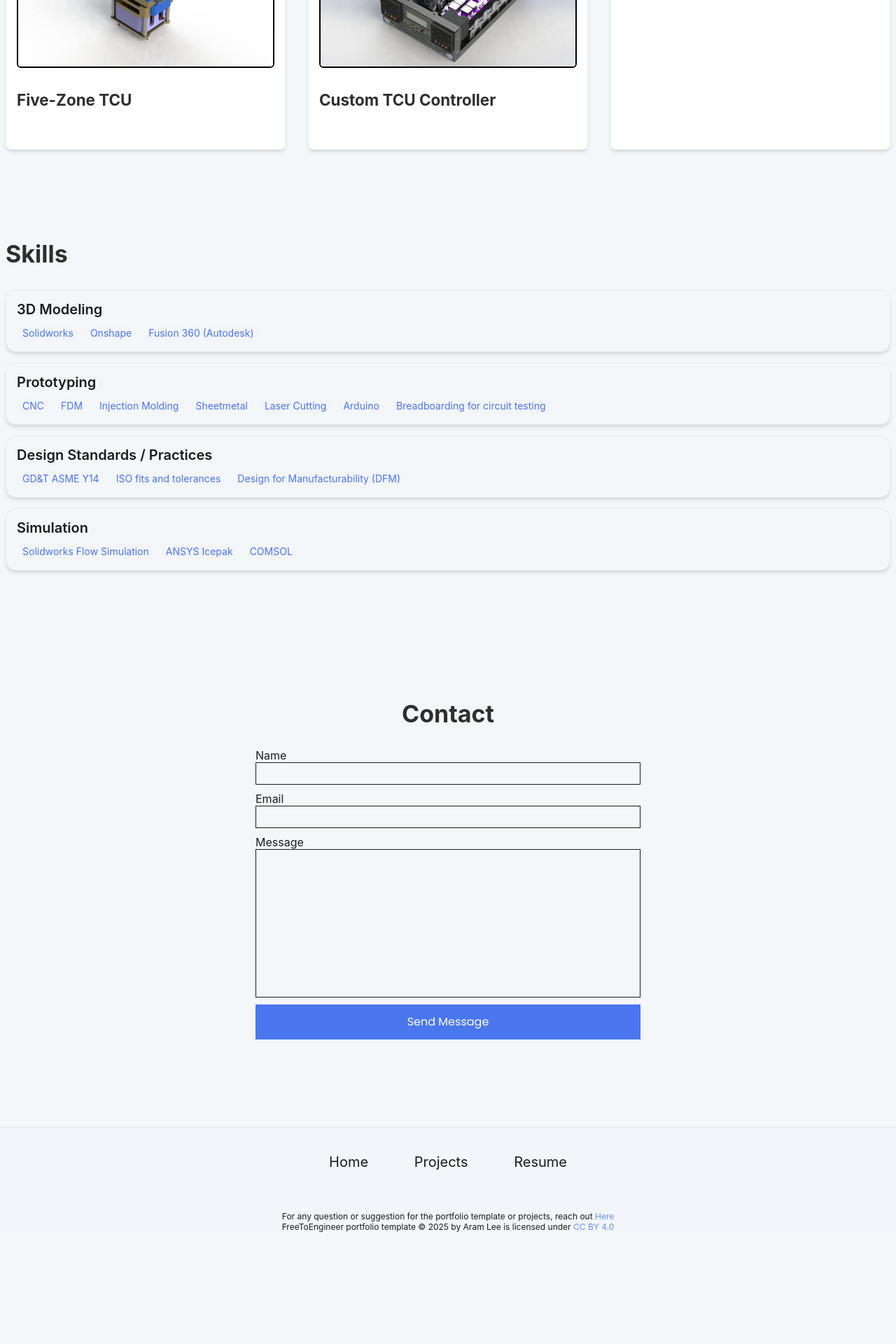
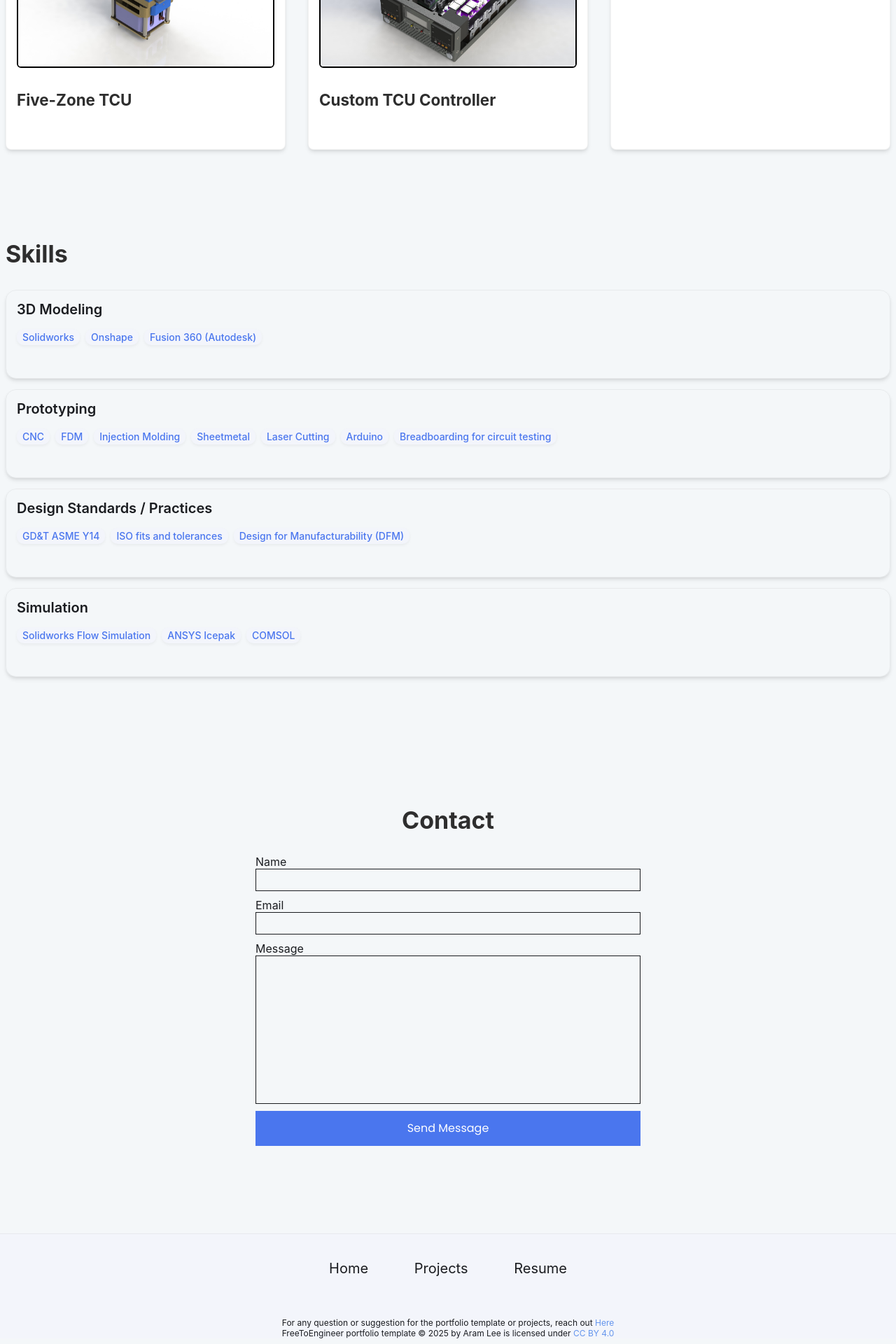
Before and after one commit to bluippold/bluippold.github.io, a Jekyll site: the page built from index.html, in a window 1280 px wide. Shown: the part 1245-3165 px from the top of the page at 70% size. Built offline with Jekyll 4.4.1, drawn with Linux system fonts in a browser that asks for light colours; before the commit the page ends 3013 px from its top, so only the background shows below that.

Commit message:
Update styles.css

```diff
--- a/css/styles.css
+++ b/css/styles.css
@@ -399,6 +399,30 @@
     text-decoration: underline;
 }
 
+/* Skills List inside Project Pages */
+
+.skills-list {
+    display: flex;
+    flex-wrap: wrap;
+    gap: 8px;
+    margin-top: 1rem;
+    margin-bottom: 2rem;
+    justify-content: start; /* Change to center if you prefer */
+    padding: 0;
+}
+
+.skill {
+    padding: 6px 12px;
+    background-color: var(--light-background-color);
+    color: var(--link-color);
+    border-radius: 12px;
+    font-size: 0.9rem;
+    font-weight: 500;
+    white-space: nowrap;
+    text-align: center;
+    display: inline-block;
+    box-shadow: 0 2px 4px rgba(0, 0, 0, 0.05);
+}
 
 
 /* SECTION 3: SKILLS */
```
